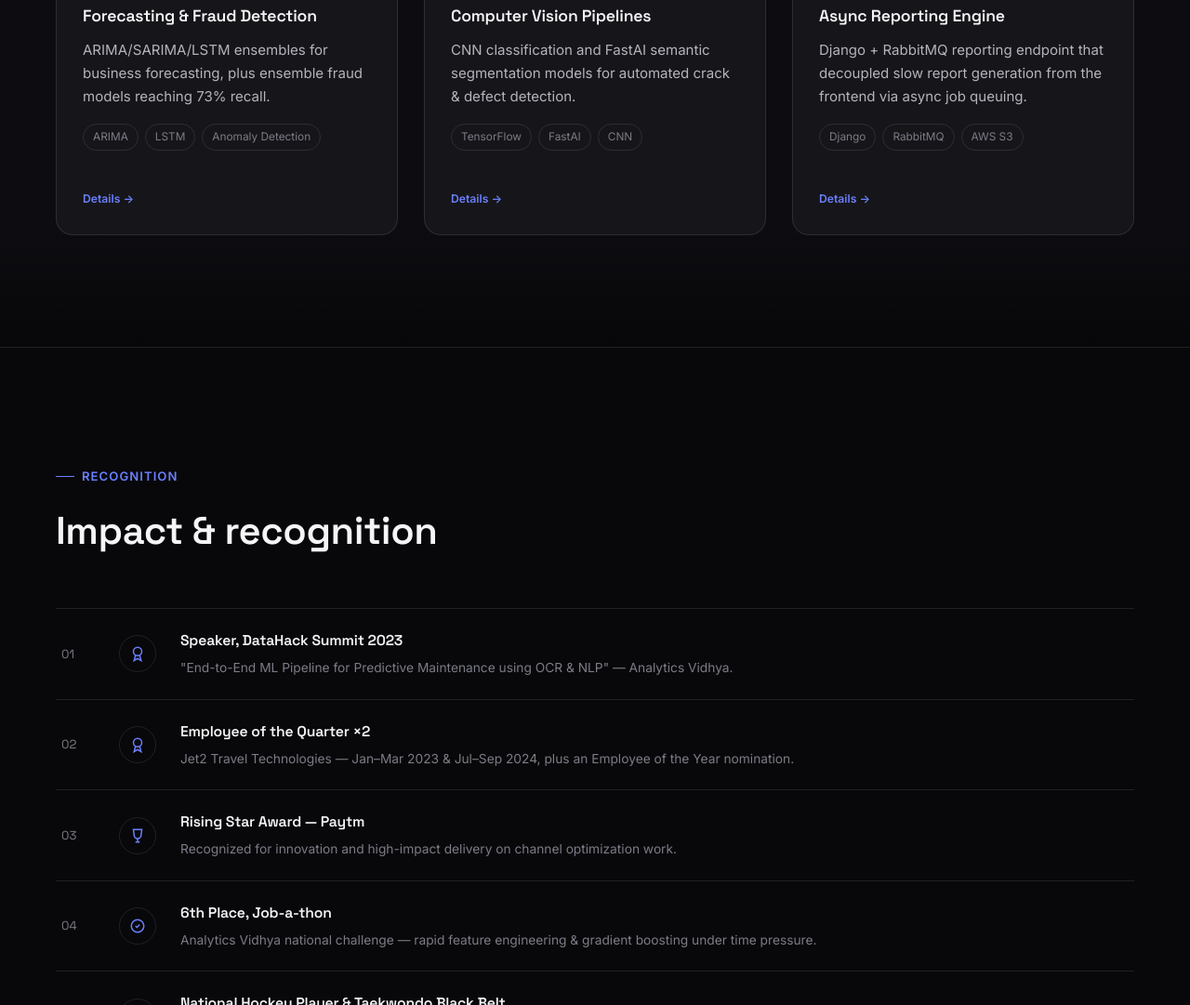
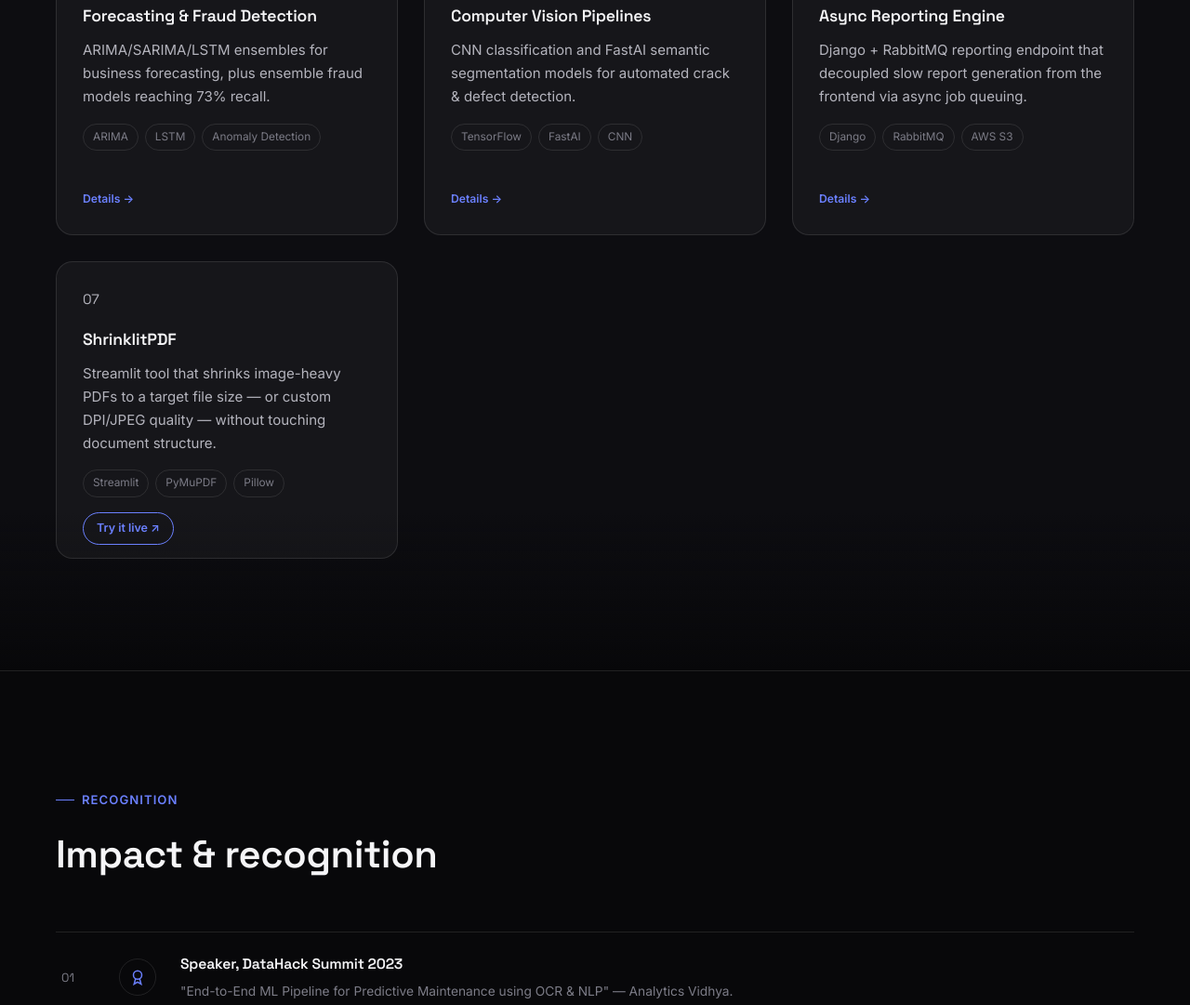
Before and after one commit to nsaurabh777/nsaurabh777.github.io, a plain HTML site: page index.html in a window 1280 px wide. Shown: the part 5598-6679 px from the top of the page at 93% size. Drawn offline with Linux system fonts and the light colour scheme.

Commit message:
shrinklit added

```diff
--- a/assets/css/style.css
+++ b/assets/css/style.css
@@ -937,6 +937,25 @@ main {
     color: var(--text-3);
 }
 
+.project-live-link {
+    align-self: flex-start;
+    margin-top: 16px;
+    padding: 6px 14px;
+    border-radius: 999px;
+    border: 1px solid var(--accent-bright);
+    font-size: 0.78rem;
+    font-weight: 600;
+    color: var(--accent-bright);
+    text-decoration: none;
+    transition: background-color 0.3s var(--ease), color 0.3s var(--ease);
+}
+
+.project-live-link:hover,
+.project-live-link:focus-visible {
+    background: var(--accent-bright);
+    color: var(--bg);
+}
+
 .project-flip-hint {
     margin-top: auto;
     padding-top: 16px;
--- a/assets/js/main.js
+++ b/assets/js/main.js
@@ -181,9 +181,12 @@
             const flipped = card.classList.toggle('flipped');
             card.setAttribute('aria-pressed', String(flipped));
         }
-        card.addEventListener('click', toggleFlip);
+        card.addEventListener('click', (e) => {
+            if (e.target.closest('a')) return;
+            toggleFlip();
+        });
         card.addEventListener('keydown', (e) => {
-            if (e.key === 'Enter' || e.key === ' ') {
+            if ((e.key === 'Enter' || e.key === ' ') && !e.target.closest('a')) {
                 e.preventDefault();
                 toggleFlip();
             }
--- a/index.html
+++ b/index.html
@@ -514,6 +514,28 @@
                             </div>
                         </div>
                     </div>
+                    <div class="project-card reveal" role="button" tabindex="0" aria-pressed="false">
+                        <div class="project-card-inner">
+                            <div class="project-card-face project-card-front">
+                                <p class="project-index">07</p>
+                                <h3>ShrinklitPDF</h3>
+                                <p>Streamlit tool that shrinks image-heavy PDFs to a target file size — or
+                                    custom DPI/JPEG quality — without touching document structure.</p>
+                                <div class="tag-row"><span>Streamlit</span><span>PyMuPDF</span><span>Pillow</span></div>
+                                <a class="project-live-link" href="https://shrinklitpdf-nu6vvrzi6iebppt7avdt6n.streamlit.app/" target="_blank" rel="noopener">Try it live ↗</a>
+                                <span class="project-flip-hint">Details →</span>
+                            </div>
+                            <div class="project-card-face project-card-back">
+                                <p class="project-back-label">Behind the work</p>
+                                <ul class="project-detail-list">
+                                    <li><strong>Approach:</strong> Extracts every embedded image via PyMuPDF (fitz), then iteratively resizes/recompresses with Pillow to hit either a target file size or manual DPI/JPEG-quality settings, reassembling the PDF with document structure intact.</li>
+                                    <li><strong>Impact:</strong> Personal utility for squeezing oversized PDFs under email/upload limits; also exposed as a Python API (<code>PDFCompressor</code> class) for scripted use beyond the web UI.</li>
+                                    <li><strong>Stack:</strong> Streamlit, PyMuPDF (fitz), Pillow, Python.</li>
+                                </ul>
+                                <span class="project-flip-hint">← Back</span>
+                            </div>
+                        </div>
+                    </div>
                 </div>
             </div>
         </section>
```
